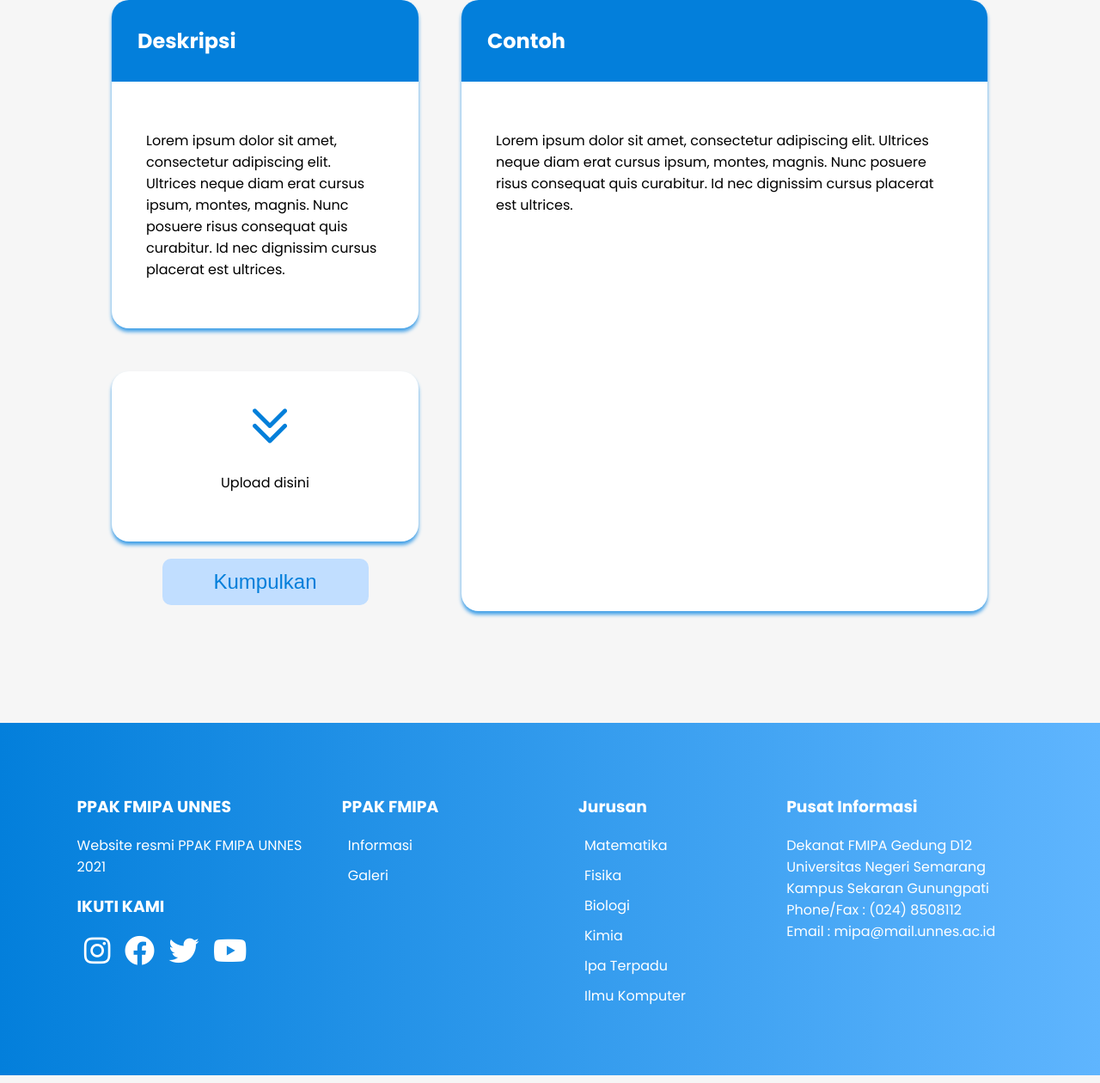
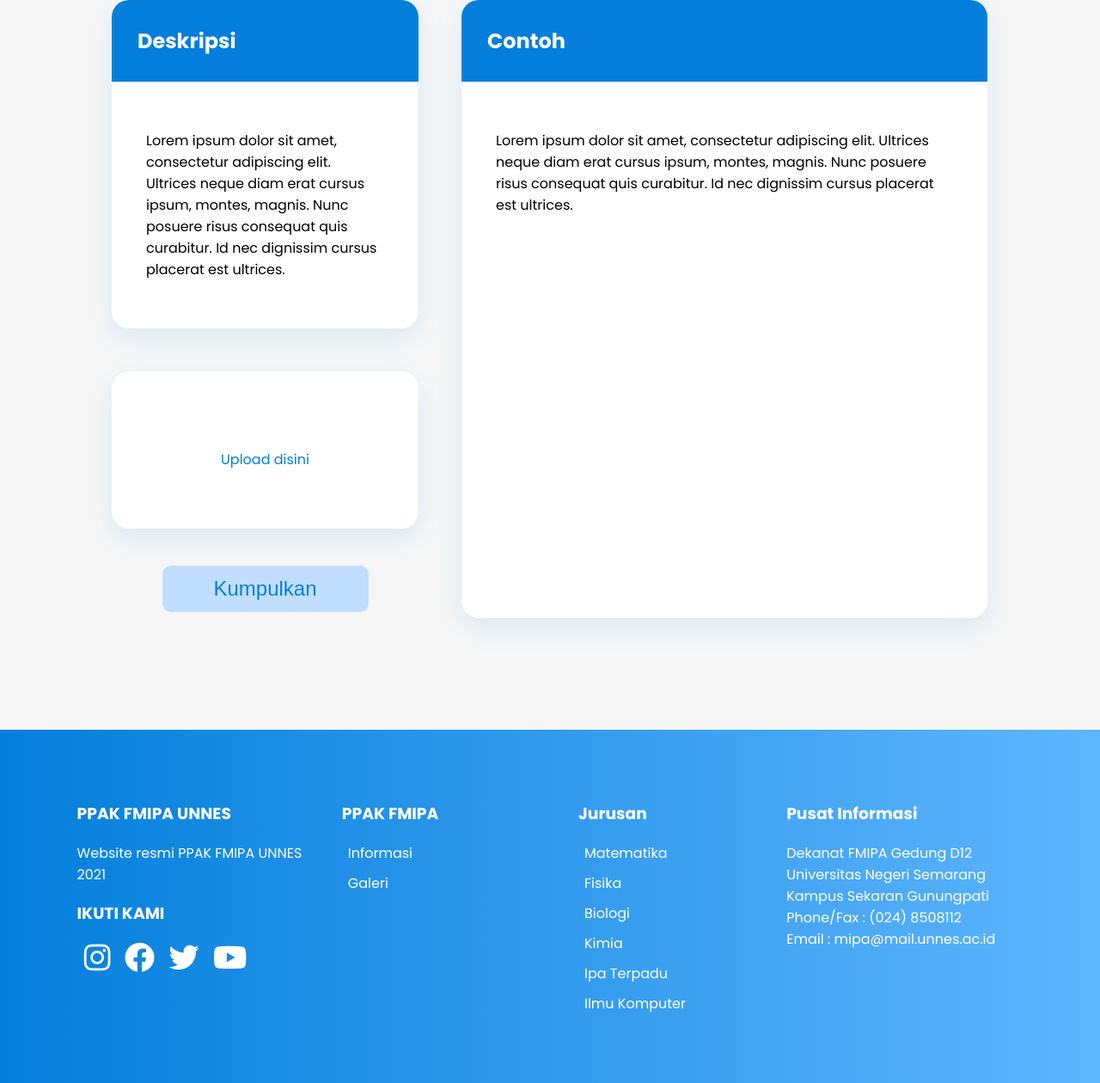
Before and after one commit to ki-ki13/web-simaru-ppak-fmipa-unnes, a CodeIgniter app: page /web-simaru-ppak-fmipa-unnes/index.php/penugasan/deskripsi_penugasan?namaTugas=individu in a window 1280 px wide. Shown: the part 125-1385 px from the top of the page at 86% size. Run offline with CodeIgniter, Linux system fonts and the light colour scheme; data that the repository does not hold is empty; some libraries are stand-ins or nearby versions.

Commit message:
styling inputFile

```diff
--- a/application/libraries/token.json
+++ b/application/libraries/token.json
@@ -1 +1 @@
-{"access_token":"ya29.a0ARrdaM_-REgeDiJthEuFZ3grQRbaUR8x255kSg2Hm_rOlTRgc_vUnVZsd8yPt75cyRrtqIo3sCmHHlcQNGi2PzIYTBxuZ2GqamLT5ZBzcodNaBxsGIyT796w3bVZOeDV0TIo7r0Uj6UNt3HyGDrFOj7pGroW","expires_in":3599,"refresh_token":"1\/\/0gUF05rDy8vXNCgYIARAAGBASNwF-L9IrExgetEd259mIludCl1aBR8kqIirOpPPk3NuibTWdZ1RBssg0SsWQXXdwSGOwCu2L57w","scope":"https:\/\/www.googleapis.com\/auth\/drive","token_type":"Bearer","created":1627281513}
+{"access_token":"ya29.a0ARrdaM-w1yuQC1705b0hP0R3UQ4ySxSy0pEh9japi7FX1ORPSHfIQmmIGMFrnXkmfRqLl8DC-OLt-Bkzr6o16WjH9zDjHQ_kBtjZqeXCy7SksOfGlvuPmzTx47cV7xmUP8_e6e3FFJ617iTWgQRARuQJLbXJLw","expires_in":3599,"scope":"https:\/\/www.googleapis.com\/auth\/drive","token_type":"Bearer","created":1627820669,"refresh_token":"1\/\/0gUF05rDy8vXNCgYIARAAGBASNwF-L9IrExgetEd259mIludCl1aBR8kqIirOpPPk3NuibTWdZ1RBssg0SsWQXXdwSGOwCu2L57w"}
--- a/application/views/deskripsi-penugasan.php
+++ b/application/views/deskripsi-penugasan.php
@@ -17,8 +17,11 @@
 	<div id="bottom-left">
 			<form action="<?=base_url()?>index.php/Submit" method="post" enctype="multipart/form-data" >
 				<div class="item">
-					<input type="file" name="file" class="custom-file-input" id="inputFile"><br>
-			        <p>Upload disini</p>
+					<div class ="input-group">
+						<label for="inputFile" onclick="uploadedFile()"> <i class="far fa-angle-double-up"></i><span>Upload disini</span></label>
+						<input type="file" name="file" class="custom-file-input" id="inputFile">
+					</div>
+
 
 			        <div class="properties" style="display: none">
 			        	<input type="text" name="namaFile" id="namaFile" value="<?=$nama?>"><br>
@@ -31,7 +34,7 @@
 				</div>
 
 				<div class="item" id="submit">
-					<input type="submit" name="submit" value="Kumpulkan" oninput="uploadedFile()">
+					<input type="submit" name="submit" value="Kumpulkan">
 				</div>
     	</form>
 	</div>
--- a/assets/JS/script.js
+++ b/assets/JS/script.js
@@ -12,9 +12,9 @@ function myFunction() {
 }
 
 function uploadedFile(){
-	var selectFile = document.getElementById('inputFile').value;
-	var file = document.getElementById('pathFile');
-
-	file.innerHTML = selectFile;
-	console.log(selectFile)
+    $('#inputFile').change(function() {
+        var i = $(this).prev('label').clone();
+        var file = $('#inputFile')[0].files[0].name;
+        $(this).prev('label').find('span').html(file);
+      });
 }
--- a/assets/style.css
+++ b/assets/style.css
@@ -730,8 +730,7 @@ footer a{
 
 
 #penugasan #selamat-datang div:last-child {
-  margin: 30px;
-  margin-right: 50px;
+  padding: 1.5% 7% 0 0;
 }
 #penugasan #selamat-datang div:last-child h1{
   font-size: 1.5em;
@@ -751,13 +750,12 @@ footer a{
 
 #penugasan #kelompok h1 {
   margin: 0;
-  font-size: 1.5em;
+  font-size: 1.3em;
 }
 
 
 #penugasan #list-tugas {
-  margin: 30px auto;
-  padding: 50px;
+  margin: 10% 7% 10% 7%;
   margin-bottom: 400px;
   display: flex;
   flex-wrap: wrap;
@@ -815,7 +813,7 @@ footer a{
   border-radius: 20px;
   /*width: 600px;*/
   overflow: hidden;
-  box-shadow: 0px 4px 4px #42A0E7;
+  box-shadow: 0px 10px 30px rgba(66, 160, 231, 0.15);
 }
 
 
@@ -852,7 +850,7 @@ footer a{
 }
 
 #deskripsi #bottom-left #submit {
-  margin-top: 20px;
+  margin-top: 12%;
   display: inline-block;
   padding: 12px 20px;
   background-color: #C1DEFF;
@@ -879,14 +877,39 @@ footer a{
   visibility: hidden;
 }
 
+.custom-file-input::-webkit-file-upload-button {
+  visibility: hidden;
+}
+.input-group{
+  width: 100%;
+  height: 100%;
+  padding: 10% 0 19% 0;
+  display: flex;
+  flex-direction: column;
+  justify-content: center;
+}
+.input-group label{
+  display: flex;
+  flex-direction: column;
+  color: #027EDA;
+  cursor: pointer;
+}
+.input-group label i{
+  font-size: 55px;
+}
 .custom-file-input {
-  margin-top: 20px;
-  width: 90px;
+  /* margin: 5% 0 10% 0; */
+  text-align: center;
+  width:0.1px;
+  height: 0.1px;
   overflow: hidden;
 }
+.input-group label:hover{
+  font-weight: bold;
+  transform: scale(1.1);
+}
 
-
-.custom-file-input::before {
+/* .custom-file-input::before {
   content: url('./POTO/upload-button.png');
   display: inline-block;
   background: linear-gradient(top, #f9f9f9, #e3e3e3);
@@ -905,7 +928,7 @@ footer a{
 }
 .custom-file-input:active::before {
   background: -webkit-linear-gradient(top, #e3e3e3, #f9f9f9);
-}
+} */
 
 /*jingle*/
 .jingle #box {
```
Also changed, not shown: application/controllers/Informasi.php (+5 -4 lines), application/views/informasi.php (+13 -0 lines), application/controllers/Submit.php (line endings or trailing spaces).
